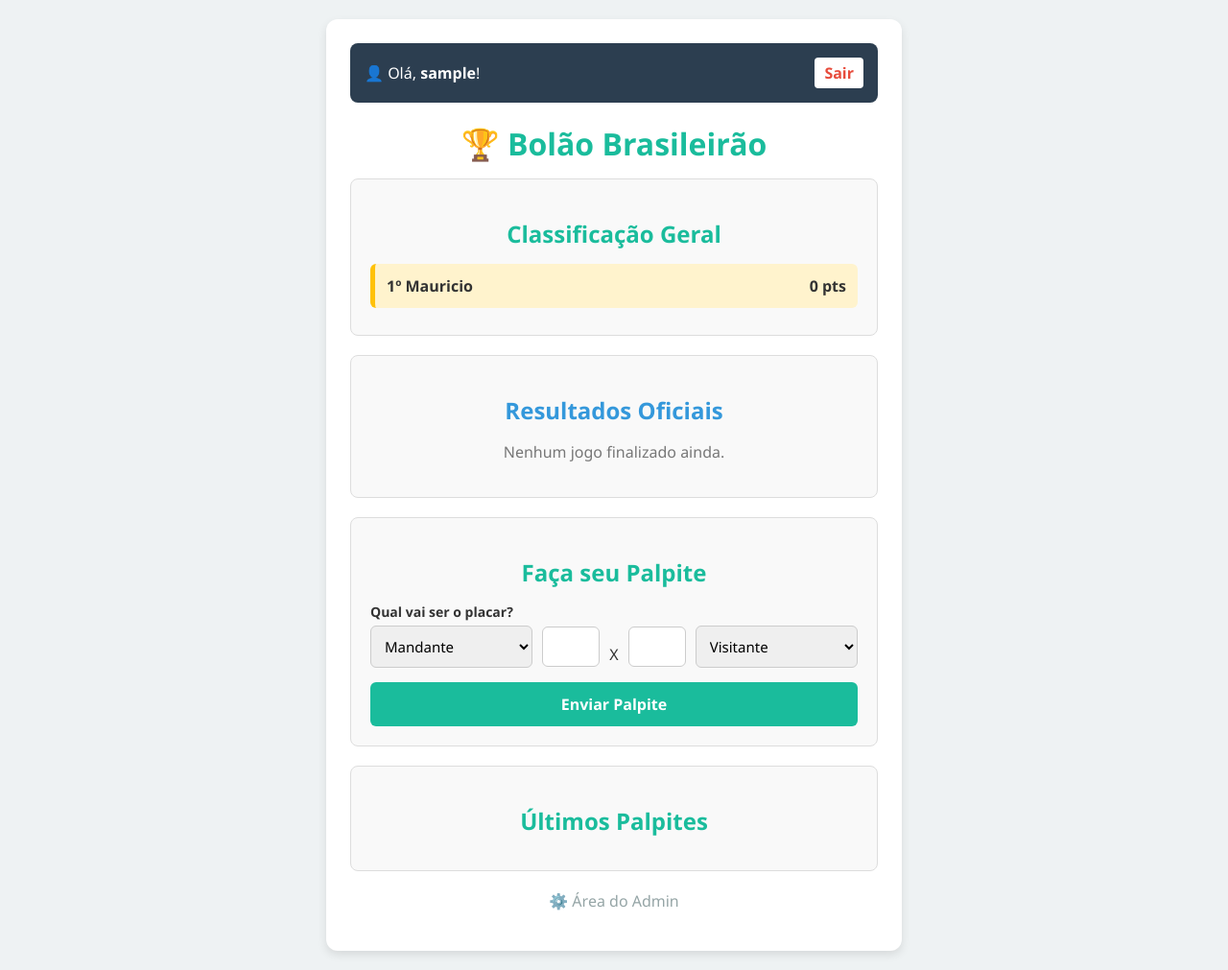
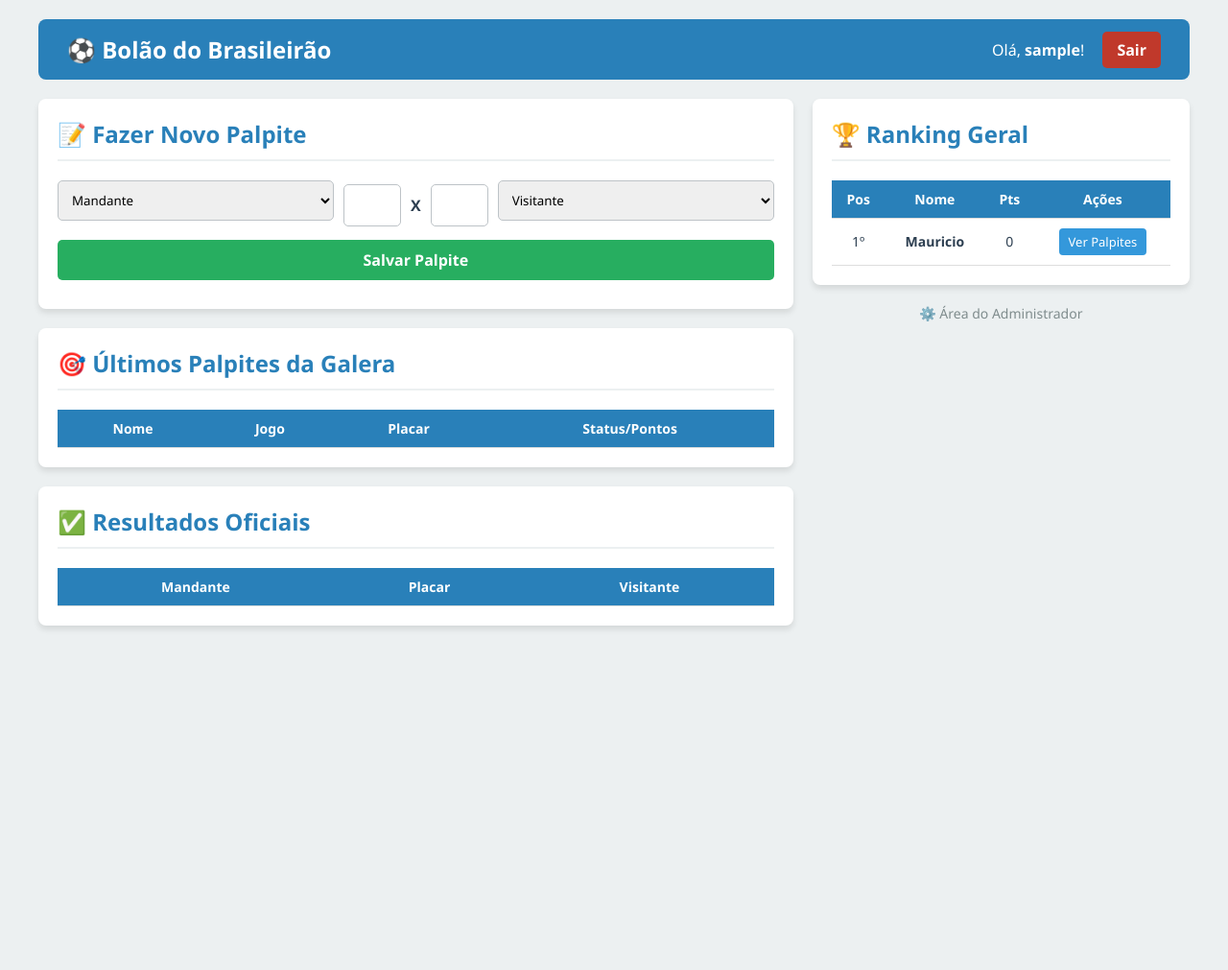
Before and after one commit to krausjmr-cpu/BolaoOnline, a Flask app: page / in a window 1280 px wide. Shown: the whole page at 96% size. After the commit the page ends 656 px from the top, so only its background shows below. Run offline with Flask 3, Linux system fonts and the light colour scheme; a user stored in the database is signed in; data comes from the database, SQL or seed files in the repository; data that the repository does not hold is empty.

Commit message:
Add files via upload

```diff
--- a/templates/index.html
+++ b/templates/index.html
@@ -2,96 +2,135 @@
 <html lang="pt-BR">
 <head>
     <meta charset="UTF-8">
-    <title>Bolão Brasileirão</title>
+    <title>Bolão do Brasileirão</title>
     <style>
         * { box-sizing: border-box; font-family: 'Segoe UI', sans-serif; }
-        body { background: #eef2f3; color: #333; margin: 0; padding: 20px; display: flex; justify-content: center; }
-        .container { background: #fff; max-width: 600px; width: 100%; padding: 25px; border-radius: 12px; box-shadow: 0 4px 10px rgba(0,0,0,0.1); }
-        h1, h2 { text-align: center; color: #1abc9c; margin-bottom: 15px; }
-        .box { background: #f9f9f9; padding: 20px; border-radius: 8px; margin-bottom: 20px; border: 1px solid #ddd; }
-        label { font-weight: bold; font-size: 14px; display: block; margin-bottom: 5px; }
-        input[type="number"], select { width: 100%; padding: 10px; margin-bottom: 15px; border: 1px solid #ccc; border-radius: 6px; font-size:15px;}
-        .placar-box { display: flex; align-items: center; justify-content: space-between; gap: 10px; }
-        .placar-box input { width: 60px; text-align: center; font-weight: bold; }
-        button { background: #1abc9c; color: white; width: 100%; padding: 12px; border: none; border-radius: 6px; font-weight: bold; font-size:16px; cursor: pointer; }
-        button:hover { background: #16a085; }
-        .ranking-lista { background: #fff3cd; border-left: 5px solid #ffc107; padding: 12px; margin-bottom: 8px; border-radius: 6px; display: flex; justify-content: space-between; font-weight: bold;}
-        .palpite-lista { background: #e8f8f5; border-left: 5px solid #1abc9c; padding: 12px; margin-bottom: 8px; border-radius: 6px; display: flex; justify-content: space-between; align-items:center; font-size: 14px;}
-        .resultado-lista { background: #eaf2f8; border-left: 5px solid #3498db; padding: 12px; margin-bottom: 8px; border-radius: 6px; text-align: center; font-size: 16px;}
-        .status { font-weight:bold; color: #e67e22; background: #fdf2e9; padding: 4px 8px; border-radius:4px; font-size:12px;}
-        .cabecalho { display: flex; justify-content: space-between; align-items: center; margin-bottom: 20px; background: #2c3e50; padding: 15px; border-radius: 8px; color: white;}
-        .cabecalho a { color: #e74c3c; font-weight: bold; text-decoration: none; background: white; padding: 5px 10px; border-radius: 4px;}
+        body { background: #ecf0f1; color: #2c3e50; padding: 20px; margin: 0; }
+        .header { display: flex; justify-content: space-between; align-items: center; background: #2980b9; color: white; padding: 15px 30px; border-radius: 8px; margin-bottom: 20px; }
+        .header h1 { margin: 0; font-size: 24px; }
+        .header a { color: white; text-decoration: none; font-weight: bold; background: #c0392b; padding: 8px 15px; border-radius: 5px; }
+        .container { display: flex; gap: 20px; max-width: 1200px; margin: 0 auto; flex-wrap: wrap; }
+        .coluna-principal { flex: 2; min-width: 300px; }
+        .coluna-lateral { flex: 1; min-width: 250px; }
+        .box { background: white; padding: 20px; border-radius: 8px; box-shadow: 0 4px 6px rgba(0,0,0,0.1); margin-bottom: 20px; }
+        h2 { color: #2980b9; margin-top: 0; border-bottom: 2px solid #ecf0f1; padding-bottom: 10px; }
+        table { width: 100%; border-collapse: collapse; margin-top: 10px; font-size: 14px; }
+        th, td { padding: 10px; text-align: center; border-bottom: 1px solid #ddd; }
+        th { background-color: #2980b9; color: white; }
+        input, select, button { width: 100%; padding: 10px; margin-bottom: 10px; border: 1px solid #bdc3c7; border-radius: 5px; }
+        .placar-form { display: flex; align-items: center; gap: 10px; }
+        .placar-form input[type="number"] { width: 60px; text-align: center; font-weight: bold; font-size: 16px; margin: 0; }
+        button { background: #27ae60; color: white; font-weight: bold; cursor: pointer; border: none; font-size: 16px; margin-top: 10px; }
+        button:hover { background: #2ecc71; }
+        .btn-palpites { background: #3498db; color: white; padding: 5px 10px; border-radius: 4px; text-decoration: none; font-size: 13px; display: inline-block; }
+        .btn-palpites:hover { background: #2980b9; }
+        .link-admin { display: block; text-align: center; margin-top: 20px; color: #7f8c8d; text-decoration: none; font-size: 14px; }
     </style>
 </head>
 <body>
-    <div class="container">
 
-        <!-- BARRA DO USUÁRIO LOGADO -->
-        <div class="cabecalho">
-            <span>👤 Olá, <strong>{{ usuario_logado }}</strong>!</span>
+    <div class="header" style="max-width: 1200px; margin: 0 auto 20px auto;">
+        <h1>⚽ Bolão do Brasileirão</h1>
+        <div>
+            <span style="margin-right: 15px;">Olá, <strong>{{ usuario_logado }}</strong>!</span>
             <a href="/sair">Sair</a>
         </div>
+    </div>
 
-        <h1>🏆 Bolão Brasileirão</h1>
+    <div class="container">
+        <!-- COLUNA ESQUERDA (Palpites e Jogos) -->
+        <div class="coluna-principal">
 
             <div class="box">
-            <h2>Classificação Geral</h2>
-            {% for r in ranking %}
-                <div class="ranking-lista">
-                    <span>{{ loop.index }}º {{ r[0] }}</span>
-                    <span>{{ r[1] }} pts</span>
-                </div>
-            {% else %}
-                <p style="text-align:center;">Nenhum participante ainda.</p>
-            {% endfor %}
-        </div>
-
-        <div class="box">
-            <h2 style="color: #3498db;">Resultados Oficiais</h2>
-            {% for r in resultados %}
-                <div class="resultado-lista">
-                    <strong>{{ r[0] }}</strong> {{ r[1] }} x {{ r[2] }} <strong>{{ r[3] }}</strong>
-                </div>
-            {% else %}
-                <p style="text-align:center; color: #777;">Nenhum jogo finalizado ainda.</p>
-            {% endfor %}
-        </div>
-
-        <!-- FORMULÁRIO DE PALPITE (AGORA PEGA O NOME AUTOMATICAMENTE) -->
-        <div class="box">
-            <h2>Faça seu Palpite</h2>
+                <h2>📝 Fazer Novo Palpite</h2>
                 <form method="POST">
                     <input type="hidden" name="acao" value="novo_palpite">
-
-                <label>Qual vai ser o placar?</label>
-                <div class="placar-box">
+                    <div class="placar-form">
                         <select name="time_a" required>
                             <option value="">Mandante</option>
                             <option value="Athletico-PR">Athletico-PR</option><option value="Atlético-MG">Atlético-MG</option><option value="Bahia">Bahia</option><option value="Botafogo">Botafogo</option><option value="Chapecoense">Chapecoense</option><option value="Corinthians">Corinthians</option><option value="Coritiba">Coritiba</option><option value="Cruzeiro">Cruzeiro</option><option value="Cuiabá">Cuiabá</option><option value="Flamengo">Flamengo</option><option value="Fluminense">Fluminense</option><option value="Grêmio">Grêmio</option><option value="Internacional">Internacional</option><option value="Juventude">Juventude</option><option value="Palmeiras">Palmeiras</option><option value="Red Bull Bragantino">RB Bragantino</option><option value="Remo">Remo</option><option value="São Paulo">São Paulo</option><option value="Vasco">Vasco</option><option value="Vitória">Vitória</option>
                         </select>
                         <input type="number" name="gols_time_a" min="0" required>
-                    <span>X</span>
+                        <span style="font-weight: bold;">X</span>
                         <input type="number" name="gols_time_b" min="0" required>
                         <select name="time_b" required>
                             <option value="">Visitante</option>
                             <option value="Athletico-PR">Athletico-PR</option><option value="Atlético-MG">Atlético-MG</option><option value="Bahia">Bahia</option><option value="Botafogo">Botafogo</option><option value="Chapecoense">Chapecoense</option><option value="Corinthians">Corinthians</option><option value="Coritiba">Coritiba</option><option value="Cruzeiro">Cruzeiro</option><option value="Cuiabá">Cuiabá</option><option value="Flamengo">Flamengo</option><option value="Fluminense">Fluminense</option><option value="Grêmio">Grêmio</option><option value="Internacional">Internacional</option><option value="Juventude">Juventude</option><option value="Palmeiras">Palmeiras</option><option value="Red Bull Bragantino">RB Bragantino</option><option value="Remo">Remo</option><option value="São Paulo">São Paulo</option><option value="Vasco">Vasco</option><option value="Vitória">Vitória</option>
                         </select>
                     </div>
-                <button type="submit">Enviar Palpite</button>
+                    <button type="submit">Salvar Palpite</button>
                 </form>
             </div>
 
             <div class="box">
-            <h2>Últimos Palpites</h2>
+                <h2>🎯 Últimos Palpites da Galera</h2>
+                <table>
+                    <tr>
+                        <th>Nome</th>
+                        <th>Jogo</th>
+                        <th>Placar</th>
+                        <th>Status/Pontos</th>
+                    </tr>
                     {% for p in palpites %}
-                <div class="palpite-lista">
-                    <span><strong>{{ p[0] }}</strong>: {{ p[1] }} {{ p[2] }} x {{ p[3] }} {{ p[4] }}</span>
-                    <span class="status">{{ p[5] }}</span>
-                </div>
+                    <tr>
+                        <td><strong>{{ p[0] }}</strong></td>
+                        <td>{{ p[1] }} x {{ p[4] }}</td>
+                        <td><strong>{{ p[2] }} - {{ p[3] }}</strong></td>
+                        <td style="color: {% if p[5] and 'pts' in p[5] %}#27ae60{% else %}#7f8c8d{% endif %}; font-weight: bold;">
+                            {{ p[5] }}
+                        </td>
+                    </tr>
                     {% endfor %}
+                </table>
             </div>
 
-        <p style="text-align:center; margin-top:10px;"><a href="/admin" style="color:#95a5a6; text-decoration:none;">⚙️ Área do Admin</a></p>
+            <div class="box">
+                <h2>✅ Resultados Oficiais</h2>
+                <table>
+                    <tr>
+                        <th>Mandante</th>
+                        <th>Placar</th>
+                        <th>Visitante</th>
+                    </tr>
+                    {% for r in resultados %}
+                    <tr>
+                        <td>{{ r[0] }}</td>
+                        <td><strong>{{ r[1] }} - {{ r[2] }}</strong></td>
+                        <td>{{ r[3] }}</td>
+                    </tr>
+                    {% endfor %}
+                </table>
+            </div>
+
+        </div>
+
+        <!-- COLUNA DIREITA (Ranking) -->
+        <div class="coluna-lateral">
+            <div class="box">
+                <h2>🏆 Ranking Geral</h2>
+                <table>
+                    <tr>
+                        <th>Pos</th>
+                        <th>Nome</th>
+                        <th>Pts</th>
+                        <th>Ações</th>
+                    </tr>
+                    {% for u in ranking %}
+                    <tr>
+                        <td>{{ loop.index }}º</td>
+                        <td><strong>{{ u[0] }}</strong></td>
+                        <td>{{ u[1] }}</td>
+                        <td>
+                            <a href="/usuario/{{ u[0] }}" class="btn-palpites">Ver Palpites</a>
+                        </td>
+                    </tr>
+                    {% endfor %}
+                </table>
+            </div>
+
+            <a href="/admin" class="link-admin">⚙️ Área do Administrador</a>
+        </div>
+
     </div>
 </body>
 </html>
```
Lines whose indentation alone changed are shown as unchanged.
